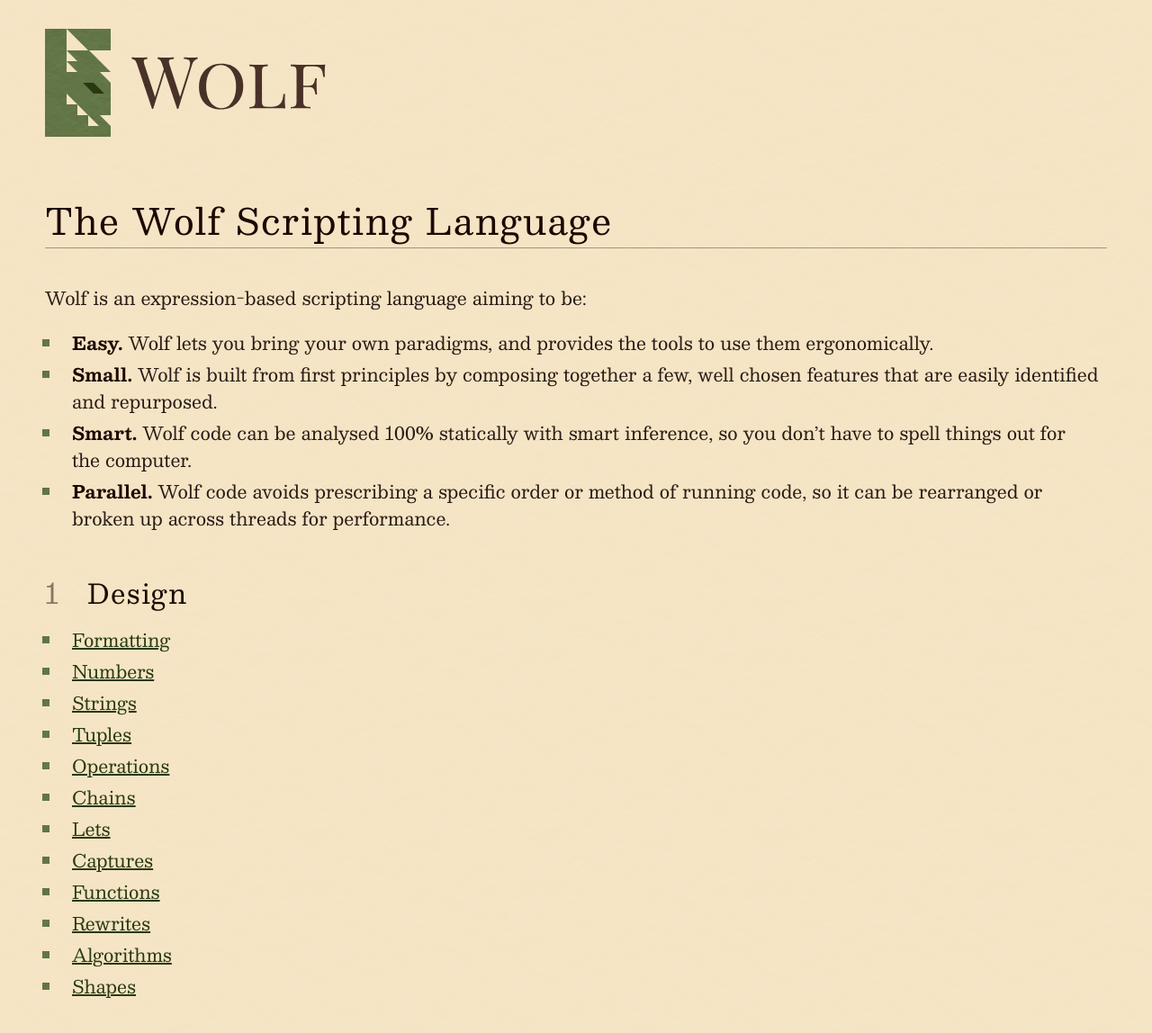
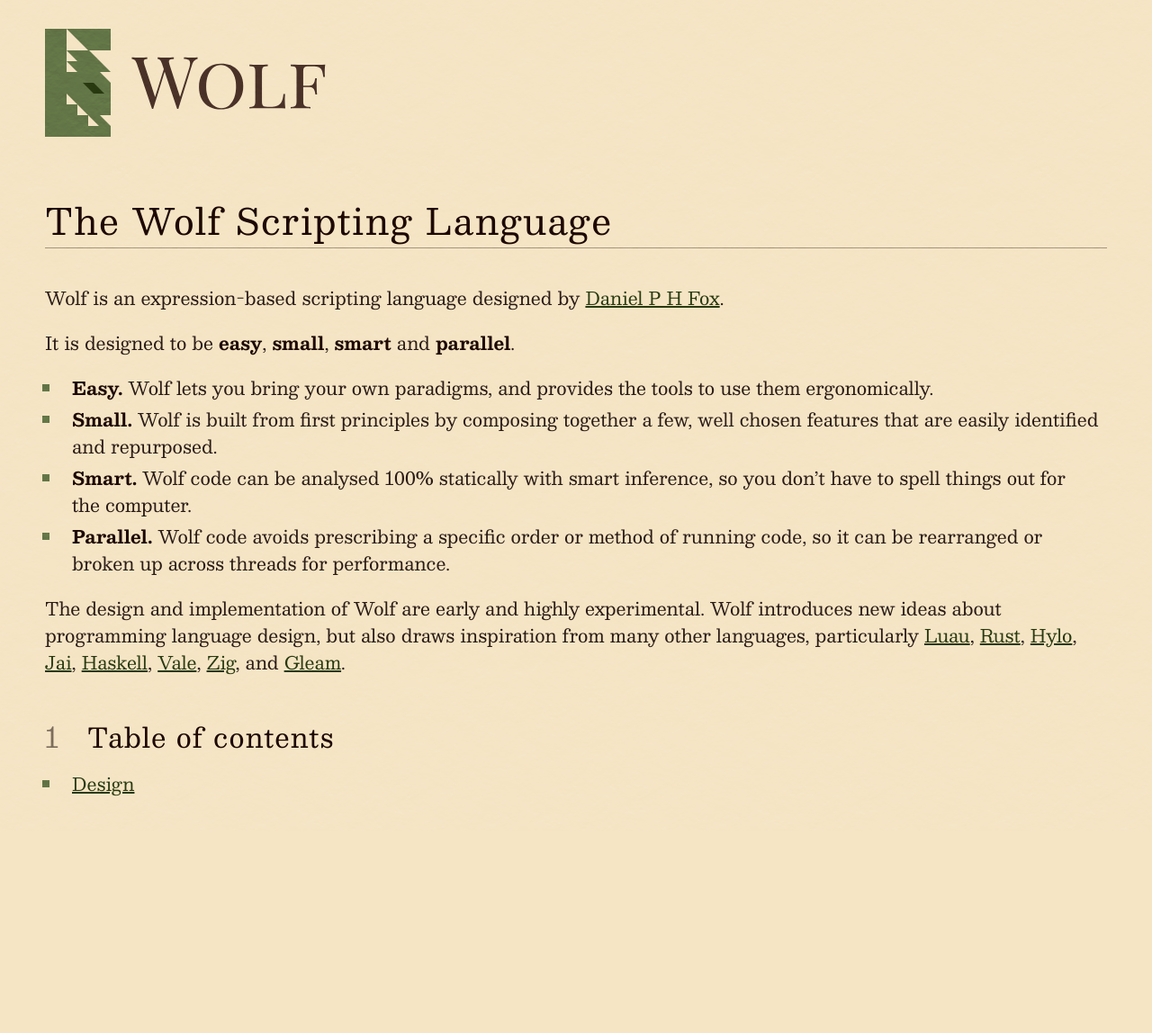
Before and after one commit to dphfox/wolf, a Jekyll site: the page built from docs/index.md, in a window 1280 px wide. Shown: the whole page at 90% size. Built offline with Jekyll 4.4.1, drawn with Linux system fonts in a browser that asks for light colours; after the commit the page ends 923 px from its top, so only the background shows below that.

Commit message:
Reworked structure

```diff
--- a/docs/assets/css/main.css
+++ b/docs/assets/css/main.css
@@ -27,6 +27,7 @@
 	--accent-alt: #283910;
 
 	--fg-40: color-mix(in srgb, var(--fg) 40%, transparent);
+	--fg-60: color-mix(in srgb, var(--fg) 60%, transparent);
 
 	overflow-y: scroll;
 }
@@ -92,7 +93,7 @@
 
 	&:before {
 		margin-right: 1em;
-		opacity: 0.5;
+		color: var(--fg-60);
 	}
 }
 
@@ -145,6 +146,10 @@
 
 ul, ol {
 	padding-left: 0;
+	&.multicol {
+		display: grid;
+		grid-template-columns: repeat(auto-fill, minmax(15ch, 1fr));
+	}
 }
 
 li {
@@ -158,6 +163,19 @@
 	list-style-type: square;
 	& > li::marker {
 		color: var(--accent);
+	}
+}
+
+@counter-style counter-plain {
+	system: numeric;
+	symbols: '0' '1' '2' '3' '4' '5' '6' '7' '8' '9';
+	suffix: "";
+}
+
+ol {
+	list-style-type: counter-plain;
+	& > li::marker {
+		color: var(--fg-60);
 	}
 }
 
--- a/docs/index.md
+++ b/docs/index.md
@@ -2,7 +2,9 @@
 layout: page
 ---
 
-Wolf is an expression-based scripting language aiming to be:
+Wolf is an expression-based scripting language designed by [Daniel P H Fox](https://phfox.uk/).
+
+It is designed to be **easy**, **small**, **smart** and **parallel**.
 
 - **Easy.** Wolf lets you bring your own paradigms, and provides the tools to use
 them ergonomically.
@@ -13,11 +15,23 @@
 - **Parallel.** Wolf code avoids prescribing a specific order or method of running
 code, so it can be rearranged or broken up across threads for performance.
 
-## Design
+The design and implementation of Wolf are early and highly experimental. Wolf
+introduces new ideas about programming language design, but also draws
+inspiration from many other languages, particularly
+[Luau](https://luau.org/),
+[Rust](https://rust-lang.org/),
+[Hylo](https://www.hylo-lang.org/),
+[Jai](https://jai.community/),
+[Haskell](https://www.haskell.org/),
+[Vale](https://vale.dev/),
+[Zig](https://ziglang.org/),
+and [Gleam](https://gleam.run/).
+
+## Table of contents
 
 <nav>
 	<ul>
-	{% assign pages = site.pages | where_exp: 'page', 'page.dir == "/design/"' %}
+	{% assign pages = site.pages | where_exp: 'page', 'page.name == "index.md"' | where_exp: 'page', 'page.title' %}
 	{% for page in pages %}
 		<li><a href="{{page.url}}">{{page.title}}</a></li>
 	{% endfor %}
```
Also changed, not shown: docs/00-design/index.md (added, +57 -0 lines), docs/00-design/00-formatting.md (renamed from docs/design/00-formatting.md), docs/00-design/01-numbers.md (renamed from docs/design/01-numbers.md), docs/00-design/02-strings.md (renamed from docs/design/02-strings.md), docs/00-design/03-tuples.md (renamed from docs/design/03-tuples.md), docs/00-design/04-operations.md (renamed from docs/design/04-operations.md), docs/00-design/05-chains.md (renamed from docs/design/05-chains.md), docs/00-design/06-lets.md (renamed from docs/design/06-lets.md), docs/00-design/07-captures.md (renamed from docs/design/07-captures.md), docs/00-design/08-functions.md (renamed from docs/design/08-functions.md), docs/00-design/09-rewrites.md (renamed from docs/design/09-rewrites.md), docs/00-design/12-algorithms.md (renamed from docs/design/12-algorithms.md), docs/00-design/14-shapes.md (renamed from docs/design/14-shapes.md), 4 other files.
